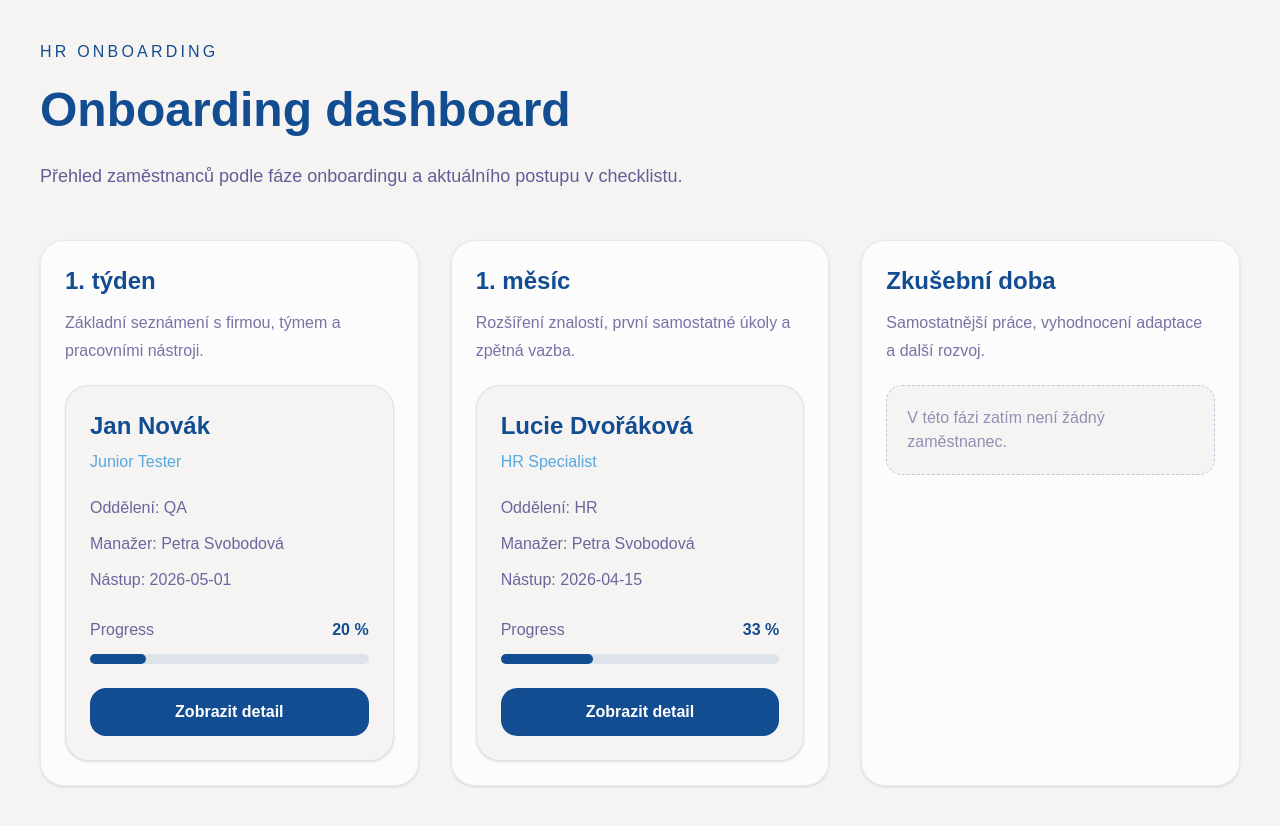
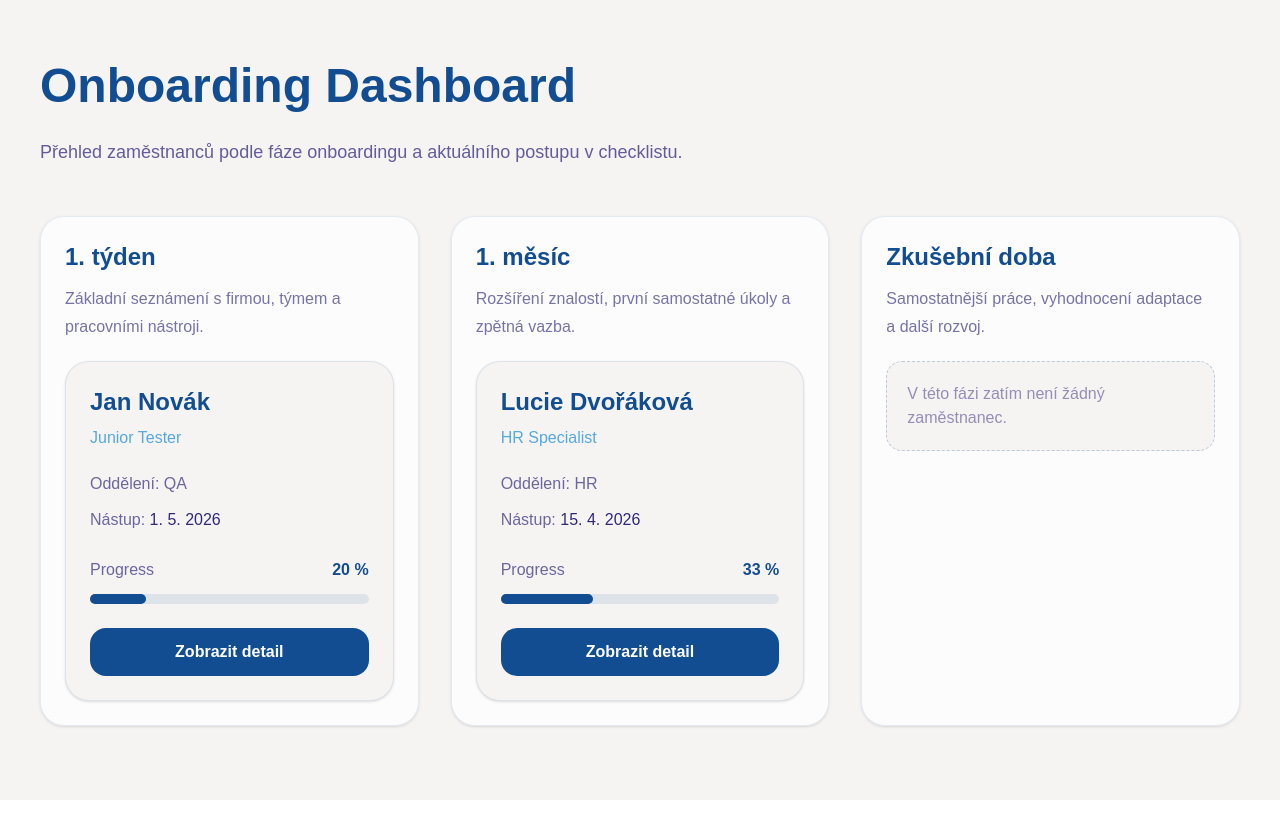
Before and after one commit to KostalJan/Onboarding, a React (Vite) app: page / in a window 1280 px wide. After the commit the page ends 800 px from the top, so only its background shows below. Built offline with nearby package versions, Linux system fonts and the light colour scheme; a web font is replaced by a local one.

Commit message:
Format employee dates, simplified employee cards and header texts

```diff
--- a/src/components/dashboard/EmployeeCard.tsx
+++ b/src/components/dashboard/EmployeeCard.tsx
@@ -1,5 +1,6 @@
 import type { Employee } from "../../types/onboarding";
 import { onboardingChecklists } from "../../data/checklists";
+import { formatDate } from "../../utils/formatDate";
 
 interface EmployeeCardProps {
   employee: Employee;
@@ -32,8 +33,13 @@ export function EmployeeCard({
       </div>
       <div className="mt-5 space-y-2 text-base leading-7 text-midnight-blue/70">
         <p>Oddělení: {employee.department}</p>
-        <p>Manažer: {employee.managerName}</p>
-        <p>Nástup: {employee.startDate}</p>
+
+        <p>
+          Nástup:{" "}
+          <span className="font-medium text-midnight-blue">
+            {formatDate(employee.startDate)}
+          </span>
+        </p>
       </div>
       <div className="mt-6">
         <div className="mb-3 flex justify-between text-base">
--- a/src/components/dashboard/OnboardingDashboard.tsx
+++ b/src/components/dashboard/OnboardingDashboard.tsx
@@ -12,12 +12,9 @@ export function OnboardingDashboard() {
   return (
     <div>
       <header className="mb-12">
-        <p className="text-base font-medium uppercase tracking-[0.2em] text-primary-blue">
-          HR onboarding
-        </p>
 
         <h1 className="mt-4 text-5xl font-bold leading-tight text-primary-blue">
-          Onboarding dashboard
+          Onboarding Dashboard
         </h1>
 
         <p className="mt-5 max-w-3xl text-lg leading-8 text-midnight-blue/75">
--- /dev/null
+++ b/src/utils/formatDate.ts
@@ -0,0 +1,3 @@
+export function formatDate(date: string) {
+  return new Intl.DateTimeFormat('cs-CZ').format(new Date(date))
+}
```
